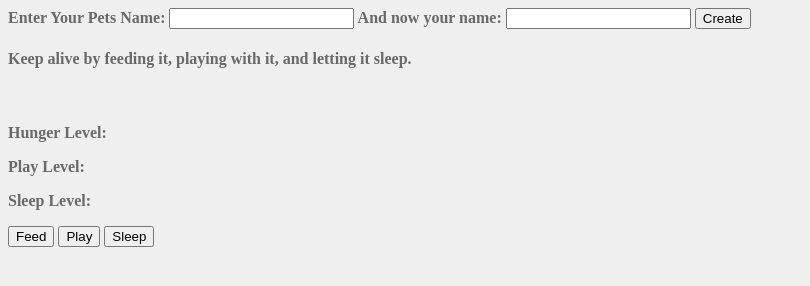
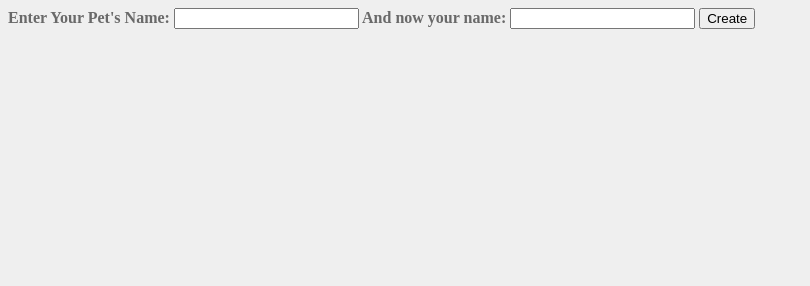
Before and after one commit to RubenTanner/Virtual-Pet-V2, a website with bundled scripts: page webpages/index.html in a window 1280 px wide. Shown: the whole page, without its empty margins (0-810 px from the left). Built offline with nearby package versions, Linux system fonts and the light colour scheme.

Commit message:
Update index.html

```diff
--- a/webpages/index.html
+++ b/webpages/index.html
@@ -7,19 +7,20 @@
     <title>TannerGotchi</title>
   </head>
   <body>
-    <!-- create an input field that takes the Pets name and the Owners name -->
-    <!-- create a button that creates the pet -->
-    <label for="pet-name">Enter Your Pets Name:</label>
-    <input type="text" id="pet-name" class="form-control" />
-    <label for="owner">And now your name:</label>
-    <input type="text" name="owner" id="owner" class="form-control" />
-    <button type="submit" class="btn btn-secondary" id="submit">Create</button>
-
-    <div id="stats">
-      <h1 id="name"><span id="pet-name"></span></h1>
+    <div id="start">
+      <label for="pet-name">Enter Your Pet's Name:</label>
+      <input type="text" id="pet-name" class="form-control" />
+      <label for="owner">And now your name:</label>
+      <input type="text" id="owner" class="form-control" />
+      <button type="submit" class="btn btn-secondary" id="submit">
+        Create
+      </button>
+    </div>
+    <div id="stats" style="display: none;">
+      <h1 id="name"></h1>
       <h4>
-        Keep <span id="name"></span> alive by feeding it, playing with it, and
-        letting it sleep.
+        Hi <span id="owner-name"></span>! Keep <span id="pet-name-display"></span> alive by
+        feeding it, playing with it, and letting it sleep.
       </h4>
       <br />
       <p>Hunger Level: <span id="hunger"></span></p>
```
